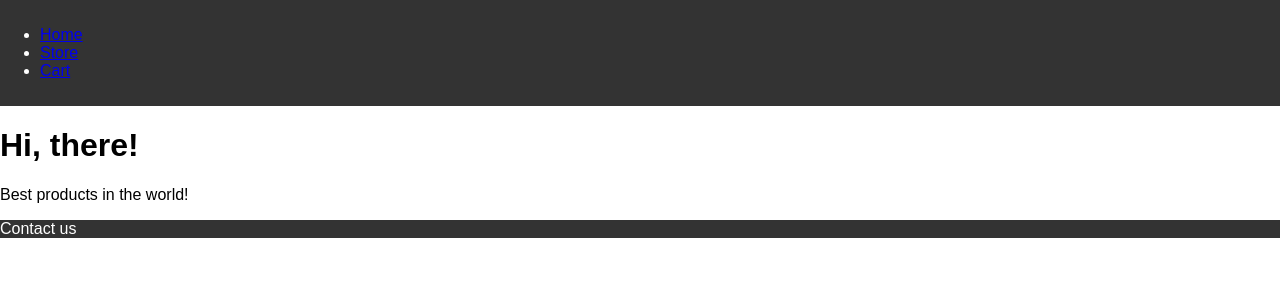
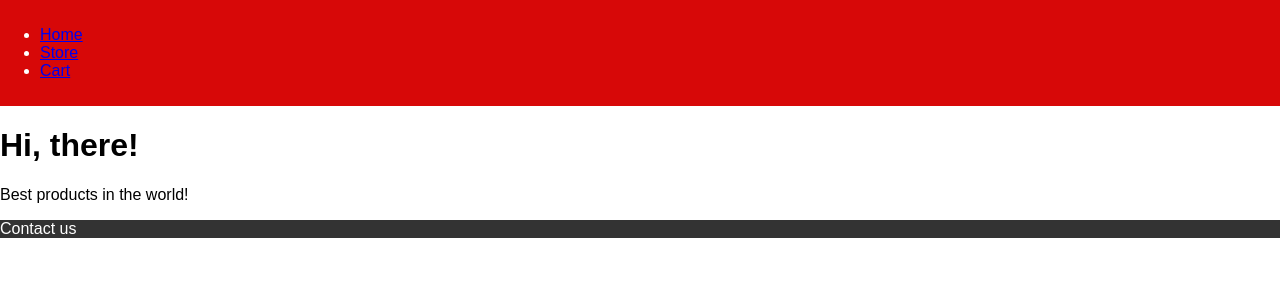
Before and after one commit to karamulkin/final-project-store, a React (Create React App) app: page / in a window 1280 px wide. Shown: the top 300 px of the page. Built offline with nearby package versions, Linux system fonts and the light colour scheme.

Commit message:
styles added

```diff
--- a/package.json
+++ b/package.json
@@ -35,5 +35,8 @@
       "last 1 firefox version",
       "last 1 safari version"
     ]
+  },
+  "devDependencies": {
+    "@babel/plugin-proposal-private-property-in-object": "^7.21.11"
   }
 }
--- a/src/styles.css
+++ b/src/styles.css
@@ -5,7 +5,7 @@
 }
 
 header {
-    background-color: #333;
+    background-color: #d70808;
     color: white;
     padding: 10px 0;
 }
```
Also changed, not shown: src/components/App.js (line endings or trailing spaces), 1 other file (tests, documents, lock files or other folders).
